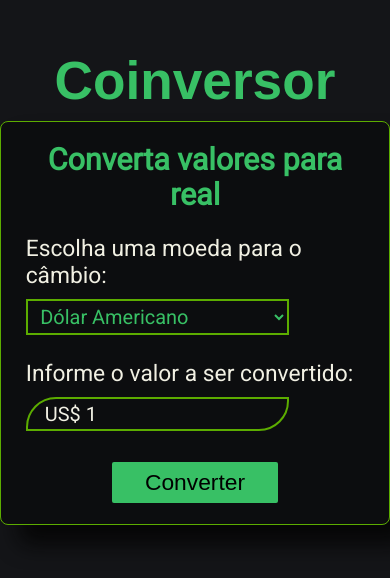
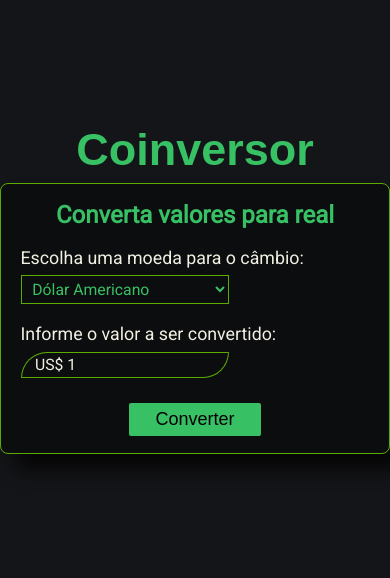
Before and after one commit to ThiagoBrito-Dev/Coinversor, a plain HTML site: page index.html in a window 390 px wide. Shown: the part 128-706 px from the top of the page. Drawn offline with Linux system fonts and the light colour scheme; a web font is replaced by a local one.

Commit message:
Responsiveness

```diff
--- a/style.css
+++ b/style.css
@@ -38,14 +38,14 @@ body main {
 
 main h1 {
   font-family: "Pattaya", sans-serif;
-  font-size: 5.6rem;
+  font-size: 6rem;
   color: var(--blue-green);
-  margin-bottom: 10px;
+  margin-bottom: 1rem;
 }
 
 main div.exchange-card {
   padding: 2.2rem 2.6rem;
-  min-width: 60rem;
+  min-width: 64rem;
   background-color: rgba(10, 11, 12, 0.75);
 
   border: 0.2rem solid var(--lemon-green);
@@ -60,8 +60,9 @@ div.exchange-card section h2 {
   margin-bottom: 2.4rem;
 }
 
-section.result h2 {
-  margin: 2.8rem 0;
+div.exchange-card section.result h2 {
+  margin-top: 2.8rem;
+  margin-bottom: 2.8rem;
 }
 
 section p,
@@ -69,7 +70,7 @@ section label {
   display: block;
   width: fit-content;
 
-  font-size: 2.4rem;
+  font-size: 2.375rem;
   color: #f1f0e3;
   margin-bottom: 1rem;
 }
@@ -144,7 +145,7 @@ section.data-input select option {
 
 div.exchange-card div.btn-container {
   text-align: center;
-  margin-top: 3.2rem;
+  margin-top: 3.4rem;
 }
 
 div.btn-container button {
@@ -188,7 +189,7 @@ div.left-column p:first-child {
 
 div.left-column p:last-of-type {
   color: var(--hover-green);
-  font-size: 2.15rem;
+  font-size: 2.25rem;
   letter-spacing: 1.15px;
   white-space: nowrap;
 }
@@ -214,10 +215,22 @@ div.right-column span {
   color: var(--red);
 }
 
+@media (max-width: 1280px) {
+  html {
+    font-size: 50.3125%;
+  }
+}
+
+@media (max-width: 768px) {
+  html {
+    font-size: 46.875%;
+  }
+}
+
 @media (max-width: 540px) {
   main div.exchange-card {
     min-width: initial;
-    width: 92.5%;
+    width: 100%;
   }
 
   div.exchange-card section.result div.result-container {
@@ -248,12 +261,8 @@ div.right-column span {
   }
 }
 
-@media (max-width: 425px) {
+@media (max-width: 375px) {
   html {
-    font-size: 59.375%;
-  }
-
-  main div.exchange-card {
-    width: 100%;
+    font-size: 42.1875%;
   }
 }
```
